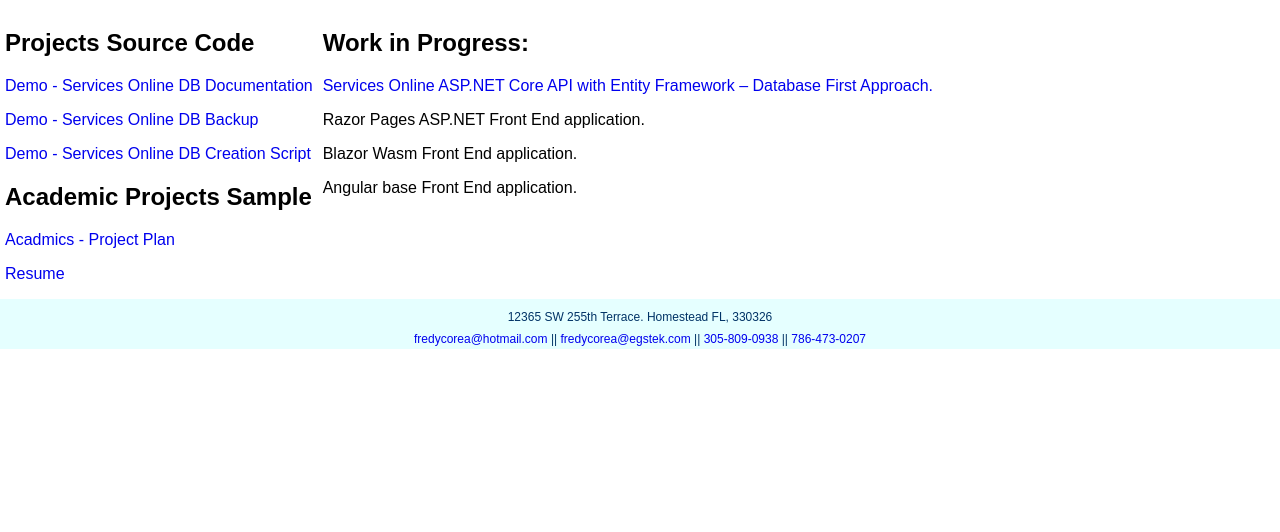
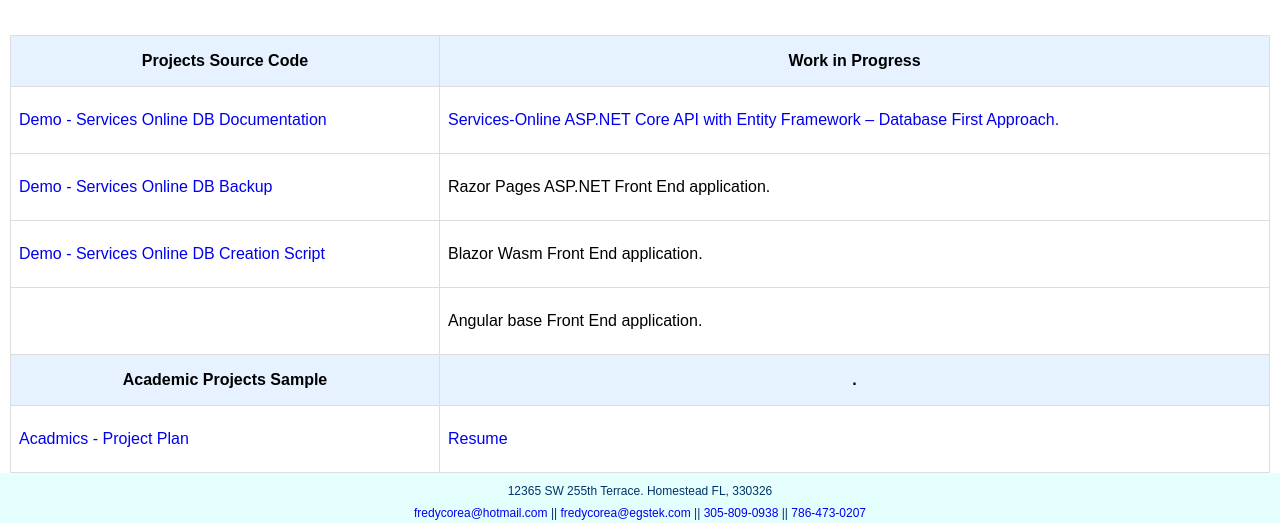
Before and after one commit to FredyCorea/MyPortfolio, a plain HTML site: page Portfolio.html in a window 1280 px wide. Shown: the part 268-800 px from the top of the page. Drawn offline with Linux system fonts and the light colour scheme.

Commit message:
Add and enhance the portfolio page

```diff
--- a/Code/stylesheet.css
+++ b/Code/stylesheet.css
@@ -1,8 +1,14 @@
-
-
   main {
     flex: 1 0 auto;
   }
+
+  body {
+    /* background-color:#FFFFFF; */
+    background-color:#ffffff;
+    font-family: Arial, Helvetica, sans-serif;
+    margin: 0;
+}
+
 
 .logo1 {
     color: #003366;
@@ -51,7 +57,6 @@
     margin-right: 5px;
 }
 
-
 .newspaper {
     column-count: 3;
     column-gap: 40px;
@@ -89,12 +94,6 @@ nav {
 .picture-container{
     margin-bottom: 0;
     padding-bottom: 0;
-}
-
-body {
-    background-color:#FFFFFF;
-    font-family: Arial, Helvetica, sans-serif;
-    margin: 0;
 }
 
 h1 {
@@ -293,7 +292,7 @@ button {
 table {
     font-family: arial, sans-serif;
     border-collapse: collapse;
-    width: 95%;
+    width: 100%;
     border: 1px solid #dddddd;
 }
 
--- a/Portfolio.html
+++ b/Portfolio.html
@@ -27,37 +27,114 @@
 
     <h1 class="reduced-height">Portfolio</h1>
 
-    <div class="row">
+    <!-- <div class="row"> -->
 
-        <div class="column-body">
-            <div>
-                <h2>Projects Source Code</h2>
+    <!-- <div class="column-body"> -->
+    <!-- <div> -->
+    <!-- <h2>Projects Source Code</h2> -->
 
-                <p class="p.normal-idented"><a href="./Documents/DemoDBExcursionOnlineSales.pdf">Demo - Services Online DB Documentation</a></p>
-                <p class="p.normal-idented"><a href="./Documents/ServicesOnLine.bak">Demo - Services Online DB Backup</a></p>
-                <p class="p.normal-idented"><a href="./Documents/ServicesOnLineDbAndTablesCreationScript.txt">Demo - Services Online DB Creation Script</a></p>
-            </div>
+    <!-- <p class="p.normal-idented"><a href="./Documents/DemoDBExcursionOnlineSales.pdf">Demo - Services Online DB Documentation</a></p> -->
+    <!-- <p class="p.normal-idented"><a href="./Documents/ServicesOnLine.bak">Demo - Services Online DB Backup</a></p> -->
+    <!-- <p class="p.normal-idented"><a href="./Documents/ServicesOnLineDbAndTablesCreationScript.txt">Demo - Services Online DB Creation Script</a></p> -->
+    <!-- </div> -->
 
-            <div>
-                <h2>Academic Projects Sample</h2>
-                <p class="p.normal-idented"><a href="./Documents/ProjectPlan.pdf">Acadmics - Project Plan</a></p>
-            </div>
+    <!-- <div> -->
+    <!-- <h2>Academic Projects Sample</h2> -->
+    <!-- <p class="p.normal-idented"><a href="./Documents/ProjectPlan.pdf">Acadmics - Project Plan</a></p> -->
+    <!-- </div> -->
 
-            <p class="p.normal-idented"><a href="./Documents/Resume.pdf">Resume</a></p>
-        </div>
-
-        <div class="column-body">
-            <h2>Work in Progress:</h2>
-
-            <p class="p.normal-idented"><a href="https://github.com/FredyCorea/ServicesOnlineASPNETCoreAPI">Services Online ASP.NET Core API with Entity Framework – Database First Approach.</a></p>
-            <p>Razor Pages ASP.NET Front End application.</p>
-            <p>Blazor Wasm Front End application.</p>
-            <p>Angular base Front End application. </p>
-
-        </div>
+    <!-- <p class="p.normal-idented"><a href="./Documents/Resume.pdf">Resume</a></p> -->
+    <!-- </div> -->
 
 
+    <!-- <div class="column-body"> -->
+    <!-- <h2>Work in Progress:</h2> -->
 
+    <!-- <p class="p.normal-idented"><a href="https://github.com/FredyCorea/ServicesOnlineASPNETCoreAPI">Services-Online ASP.NET Core API with Entity Framework – Database First Approach.</a></p> -->
+    <!-- <p>Razor Pages ASP.NET Front End application.</p> -->
+    <!-- <p>Blazor Wasm Front End application.</p> -->
+    <!-- <p>Angular base Front End application. </p> -->
+
+    <!-- </div> -->
+
+    <!-- </div> -->
+    <div class="reduced-text">
+        <table>
+
+            <tr>
+                <th id="colspan-back-color">
+                    <p class="normal-centered">
+                        Projects Source Code
+                    </p>
+                </th>
+
+                <th id="colspan-back-color">
+                    <p class="normal-centered">
+                        Work in Progress
+                    </p>
+                </th>
+
+            </tr>
+
+            <tr>
+                <td>
+                    <p class="p.normal-idented"><a href="./Documents/DemoDBExcursionOnlineSales.pdf">Demo - Services
+                            Online DB Documentation</a></p>
+                </td>
+                <td>
+                    <p class="p.normal-idented"><a
+                            href="https://github.com/FredyCorea/ServicesOnlineASPNETCoreAPI">Services-Online ASP.NET
+                            Core API with Entity Framework – Database First Approach.</a></p>
+                </td>
+            </tr>
+            <tr>
+                <td>
+                    <p class="p.normal-idented"><a href="./Documents/ServicesOnLine.bak">Demo - Services Online DB
+                            Backup</a></p>
+                </td>
+                <td>
+                    <p>Razor Pages ASP.NET Front End application.</p>
+                </td>
+            </tr>
+
+            <tr>
+                <td>
+                    <p class="p.normal-idented"><a href="./Documents/ServicesOnLineDbAndTablesCreationScript.txt">Demo -
+                            Services Online DB Creation Script</a></p>
+                </td>
+                <td>
+                    <p>Blazor Wasm Front End application.</p>
+                </td>
+            </tr>
+
+            <tr>
+                <td></td>
+                <td>
+                    <p>Angular base Front End application. </p>
+                </td>
+            </tr>
+
+            <tr>
+                <th id="colspan-back-color">
+                    <p class="normal-centered">
+                        Academic Projects Sample
+                </th>
+                </p>
+                <th id="colspan-back-color">
+                    <p class="normal-centered">.
+                    </p>
+                </th>
+            </tr>
+            <tr>
+                <td>
+                    <p class="p.normal-idented"><a href="./Documents/ProjectPlan.pdf">Acadmics - Project Plan</a></p>
+                </td>
+                <td>
+                    <p class="p.normal-idented"><a href="./Documents/Resume.pdf">Resume</a></p>
+                </td>
+            </tr>
+
+        </table>
     </div>
 
 </body>
```
Also changed, not shown: Education.html (+14 -6 lines), Technologies.html (+15 -15 lines), WorkHistory.html (+5 -1 lines), whFidelio.html (+0 -2 lines).
